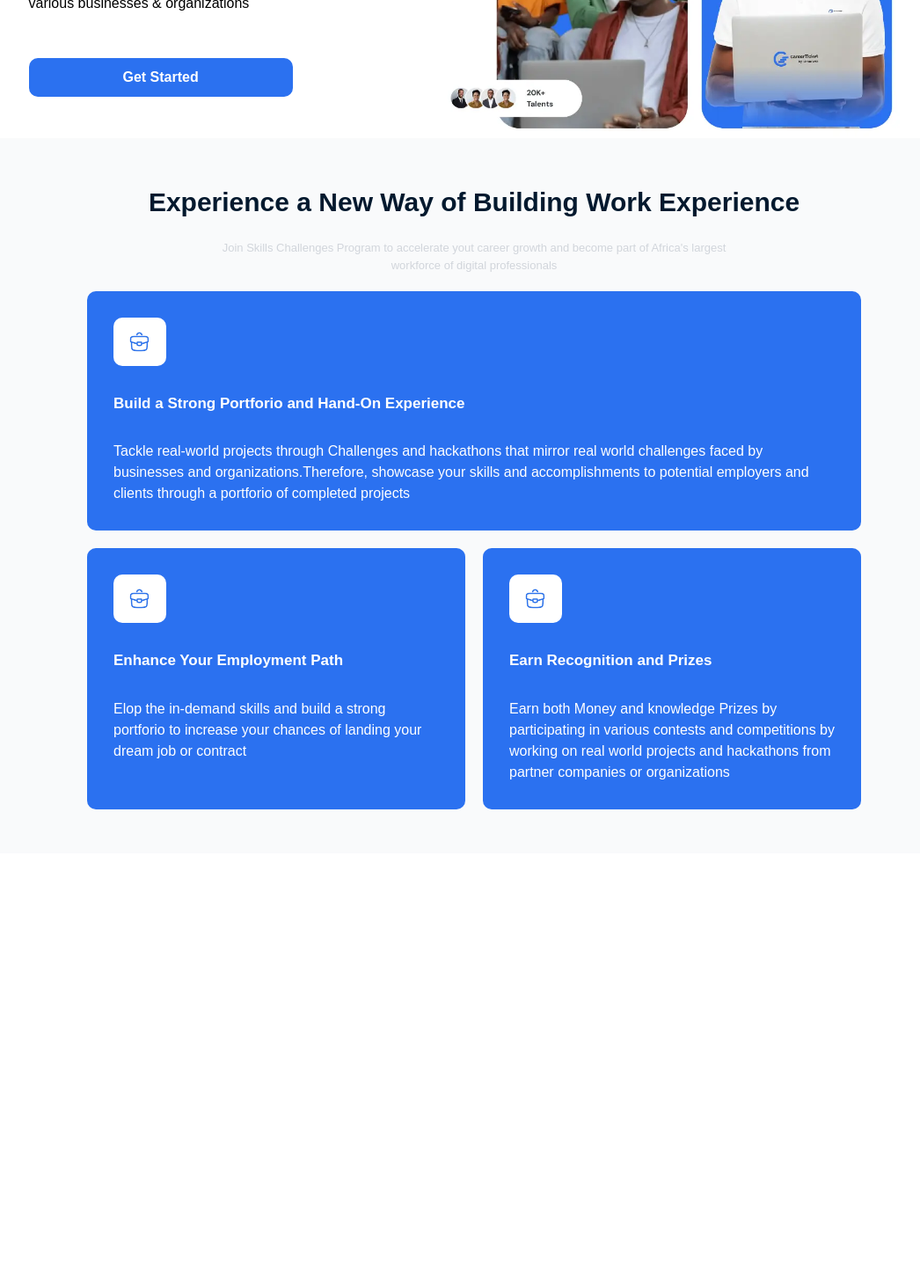
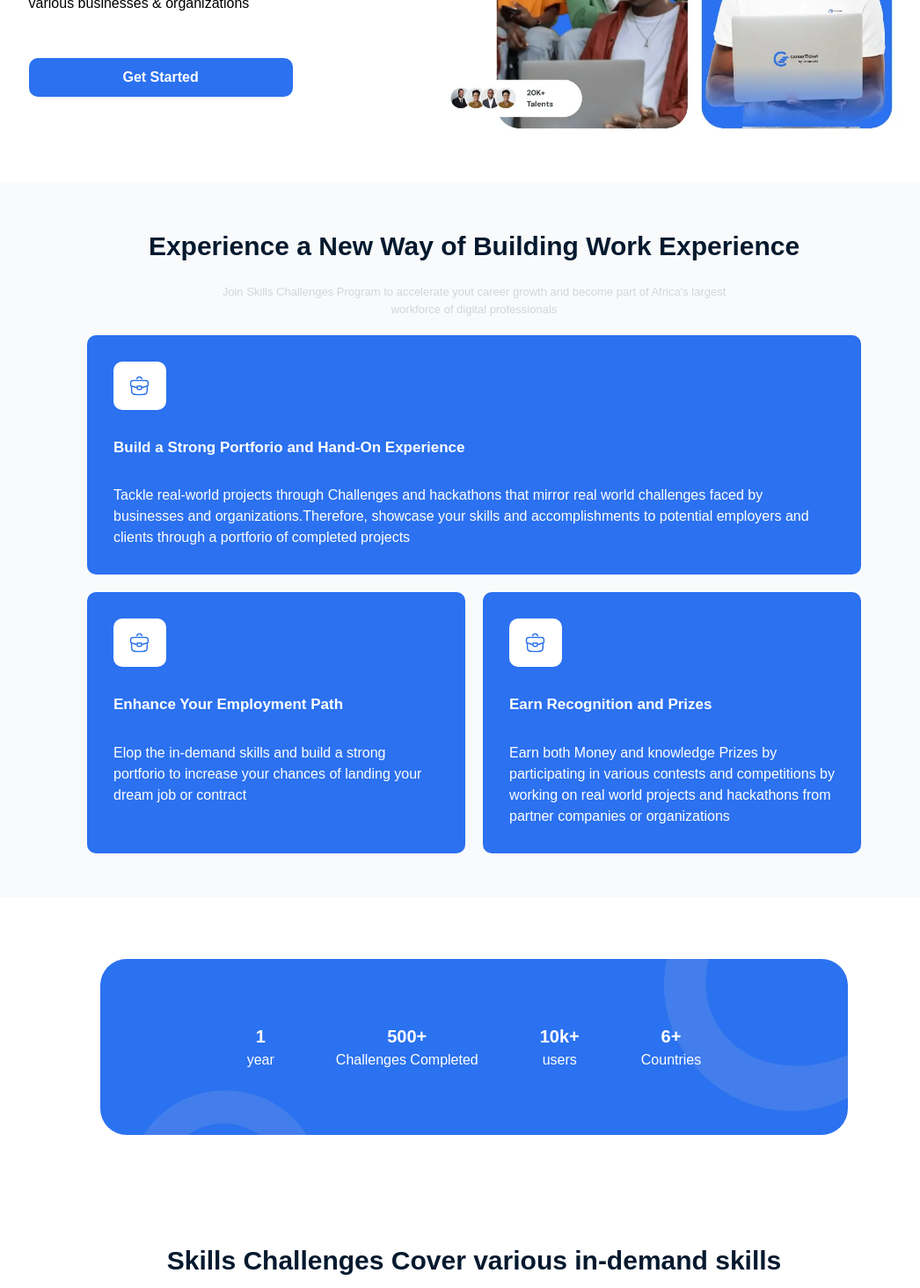
Before and after one commit to CyberMarinesTeam/umurava_challenge_frontend, a Next.js app: page / in a window 1280 px wide. Shown: the part 389-1853 px from the top of the page at 88% size, without its empty margins (101-1147 px from the left). Before the commit the page ends 1359 px from the top, so only its background shows below. Built offline with nearby package versions, Linux system fonts and the light colour scheme.

Commit message:
adding more content

```diff
--- a/app/components/NavBar.tsx
+++ b/app/components/NavBar.tsx
@@ -3,7 +3,12 @@ import React from "react";
 const NavBar = () => {
   return (
     <nav className="h-[96px] border-b-[1px] items-center justify-center flex flex-row space-x-[100px]">
-      <img src="/umuravaLogo.webp" alt="umurava logo" className="w-[120px]" />
+      <img
+        src="/umuravaLogo.webp"
+        draggable="false"
+        alt="umurava logo"
+        className="w-[120px]"
+      />
       <ul className="flex  flex-row text-[13px] space-x-[40px]">
         <li className="text-[#2B71f0]">Home</li>
         <li>Challenge & Hackathons</li>
--- a/app/page.tsx
+++ b/app/page.tsx
@@ -1,11 +1,22 @@
 import NavBar from "./components/NavBar";
 
 export default function Home() {
+  const courseNames = [
+    "UI/UX Design",
+    "Data Science",
+    "Graphic Design",
+    "Data Analysis & Research",
+    "Animation",
+    "Videography & Photography",
+    "AI & Machine Learning",
+    "Web3",
+    "Digital Marketing & Communications",
+  ];
   return (
-    <div className="">
+    <main className="">
       <NavBar />
 
-      <main className="flex   flex-row items-center justify-center space-x-[10px] mt-[50px] ">
+      <section className="flex pb-[50px]   flex-row items-center justify-center space-x-[10px] mt-[50px] ">
         <div className="flex flex-col space-y-[50px] text-left w-[450px]">
           <h2 className="text-[#2B71f0] font-bold text-[30px]">
             Build Work Experience through Skills Challenges Program
@@ -22,10 +33,11 @@ export default function Home() {
         <img
           src="/homePagePhoto.webp"
           className="h-[400px] w-auto"
+          draggable="false"
           alt="home image"
         />
-      </main>
-      <main className="flex flex-col space-y-[20px] pb-[50px] bg-[#F9FAFB] items-center pt-[50px] justify-center">
+      </section>
+      <section className="flex flex-col space-y-[20px] pb-[50px] bg-[#F9FAFB] items-center pt-[50px] justify-center">
         <h2 className="text-[#03192E] text-[30px] font-bold">
           Experience a New Way of Building Work Experience
         </h2>
@@ -37,6 +49,7 @@ export default function Home() {
           <div className="bg-[#2B71F0] space-y-[30px] rounded-[10px] w-full p-[30px] flex flex-col">
             <img
               src="/bagLogo.webp"
+              draggable="false"
               className="w-[60px] rounded-[10px] h-auto"
               alt="bag logo"
             />
@@ -55,6 +68,7 @@ export default function Home() {
             <div className="bg-[#2B71F0] space-y-[30px]  rounded-[10px] w-full p-[30px] flex flex-col">
               <img
                 src="/bagLogo.webp"
+                draggable="false"
                 className="w-[60px] rounded-[10px] h-auto"
                 alt="bag logo"
               />
@@ -69,6 +83,7 @@ export default function Home() {
             <div className="bg-[#2B71F0]  space-y-[30px] rounded-[10px] w-full p-[30px] flex flex-col">
               <img
                 src="/bagLogo.webp"
+                draggable="false"
                 className="w-[60px] rounded-[10px] h-auto"
                 alt="bag logo"
               />
@@ -83,7 +98,46 @@ export default function Home() {
             </div>
           </div>
         </div>
-      </main>
-    </div>
+      </section>
+      <section className="flex items-center p-[70px] justify-center">
+        <div className="bg-[url('/cardBg.webp')] text-white bg-cover bg-center h-[200px] space-x-[70px] rounded-[30px] w-[850px] flex flex-row items-center justify-center">
+          <div className="grid place-items-center grid-cols-1">
+            <span className="font-bold text-[20px]">1</span>
+            <span>year</span>
+          </div>
+          <div className="grid place-items-center grid-cols-1">
+            <span className="font-bold text-[20px]">500+</span>
+            <span>Challenges Completed</span>
+          </div>
+          <div className="grid place-items-center grid-cols-1">
+            <span className="font-bold text-[20px]">10k+</span>
+            <span>users</span>
+          </div>
+          <div className="grid place-items-center grid-cols-1">
+            <span className="font-bold text-[20px]">6+</span>
+            <span>Countries</span>
+          </div>
+        </div>
+      </section>
+      <section className="flex flex-col space-y-[20px] pb-[50px] items-center pt-[50px] justify-center">
+        <h2 className="text-[#03192E] text-[30px] w-[700px] text-center font-bold">
+          Skills Challenges Cover various in-demand skills and Careers for the
+          digital economy{" "}
+        </h2>
+        <p className="text-gray-300 text-[13px] w-[580px] text-center">
+          Explore the projects that various talents are working on{" "}
+        </p>
+        <div className="flex flex-wrap justify-center gap-[20px] w-[700px] ">
+          {courseNames.map((courseName: string, index) => (
+            <button
+              key={index}
+              className="bg-[#f1f1f1] hover:bg-[#2b71f0] rounded-[10px] text-[#657888] p-[14px] transition-all duration-150 hover:text-white"
+            >
+              {courseName}
+            </button>
+          ))}
+        </div>
+      </section>
+    </main>
   );
 }
```
Also changed, not shown: public/EmbeddedFinance.webp (added), public/cardBg.webp (added).
